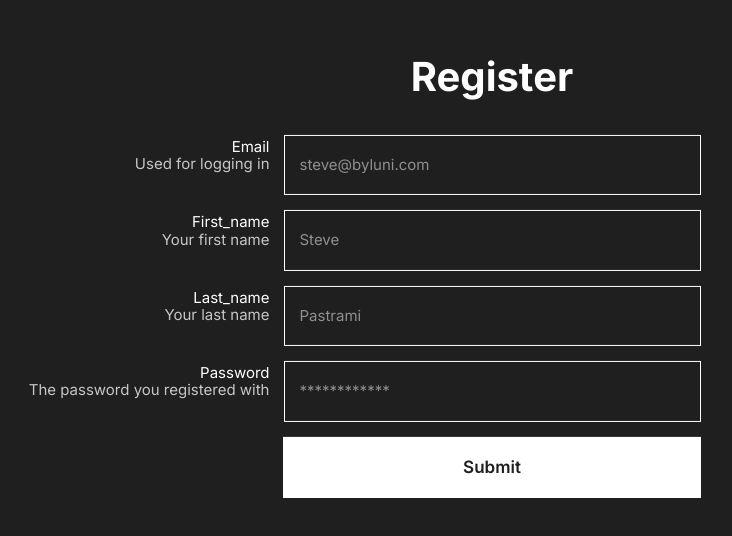
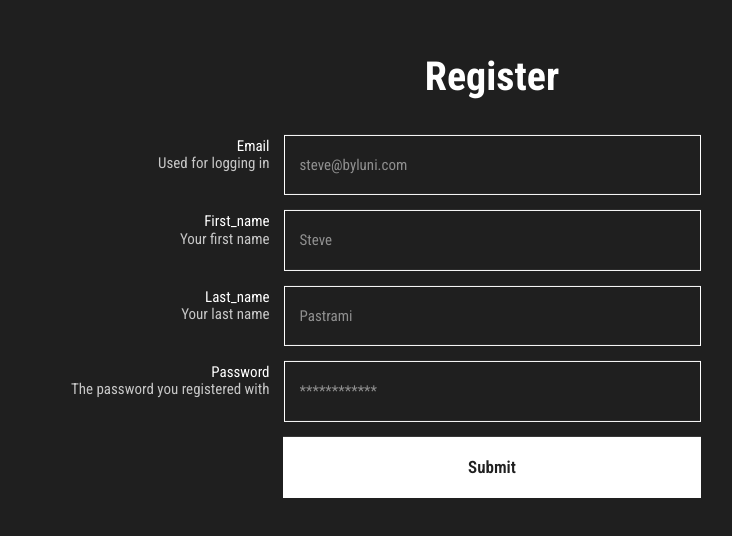
Before and after one commit to IgorZimmermann/film-site, a Next.js app in the folder frontend/web/: page /auth/register in a window 1280 px wide. Shown: the part 124-660 px from the top of the page, without its empty margins (148-880 px from the left). Built offline with nearby package versions, Linux system fonts and the light colour scheme; no server answers.

Commit message:
[UPD] Update UI with new fonts

```diff
--- a/frontend/web/src/components/Form/Input.tsx
+++ b/frontend/web/src/components/Form/Input.tsx
@@ -15,7 +15,6 @@ const FieldWrapper = styled.div<{ isError: boolean }>`
 
 const Field = styled(FormikField)<{ isError: boolean }>`
 	font-size: 15px;
-	font-family: 'Inter', sans-serif;
 	width: 100%;
 	color: ${(props) => (props.isError ? '#ff6464' : '#ffffff')};
 	border: none;
@@ -46,14 +45,12 @@ const LabelWrapper = styled.div`
 const Label = styled.label`
 	font-size: 15px;
 	font-weight: 400;
-	font-family: 'Inter', sans-serif;
 	color: #ffffff;
 `
 
 const Description = styled.span<{ isError: boolean }>`
 	font-size: 15px;
 	font-weight: 400;
-	font-family: 'Inter', sans-serif;
 	color: ${(props) => (props.isError ? '#ff6464' : '#ffffffbf')};
 	white-space: nowrap;
 `
--- a/frontend/web/src/components/Form/Submit.tsx
+++ b/frontend/web/src/components/Form/Submit.tsx
@@ -10,7 +10,6 @@ const Button = styled(Field)`
 	text-align: center;
 	border: none;
 	border: 1.5px solid #ffffff;
-	font-family: 'Inter', sans-serif;
 	font-size: 17px;
 	font-weight: 600;
 `
--- a/frontend/web/src/components/Form/Wrapper.tsx
+++ b/frontend/web/src/components/Form/Wrapper.tsx
@@ -21,7 +21,6 @@ const Form = styled(FormikForm)`
 `
 
 const FormTitle = styled.h1`
-	font-family: 'Inter', sans-serif;
 	font-size: 40px;
 	font-weight: 700;
 	margin: 0;
--- a/frontend/web/src/components/Navbar.tsx
+++ b/frontend/web/src/components/Navbar.tsx
@@ -36,7 +36,6 @@ const NavbarLinkWrapper = styled.div<{ align: string }>`
 const NavbarLink = styled.a<{ selected: boolean }>`
 	font-size: 15px;
 	font-weight: ${(props) => props.selected && '700'};
-	font-family: 'Inter', sans-serif;
 	color: #1f1f1f;
 	text-decoration: none;
 `
@@ -57,10 +56,10 @@ const Logo = styled.a`
 `
 
 const BetaTag = styled.span`
-	font-size: 13px;
+	font-size: 20px;
 	font-weight: 400;
 	text-transform: lowercase;
-	font-family: 'JetBrains Mono', monospace;
+	font-family: 'VT323', monospace;
 	color: #1f1f1f;
 `
 
--- a/frontend/web/src/components/PageWrapper.tsx
+++ b/frontend/web/src/components/PageWrapper.tsx
@@ -5,6 +5,7 @@ import { Navbar } from './Navbar'
 
 const Body = styled.div`
 	min-height: 100vh;
+	font-family: 'Roboto Condensed', sans-serif;
 `
 
 interface PageWrapperProps {
--- a/frontend/web/src/pages/_document.tsx
+++ b/frontend/web/src/pages/_document.tsx
@@ -6,7 +6,7 @@ class MyDocument extends Document {
 			<Html>
 				<Head>
 					<link
-						href="https://fonts.googleapis.com/css2?family=Inter:wght@100;200;300;400;500;600;700;800;900&display=swap"
+						href="https://fonts.googleapis.com/css2?family=Roboto+Condensed:wght@100;200;300;400;500;600;700;800;900&family=VT323&display=swap"
 						rel="stylesheet"
 					/>
 					<link
```
Also changed, not shown: frontend/web/src/components/Focus/Collection.tsx (+5 -3 lines), frontend/web/src/components/Focus/Media.tsx (+5 -3 lines).
